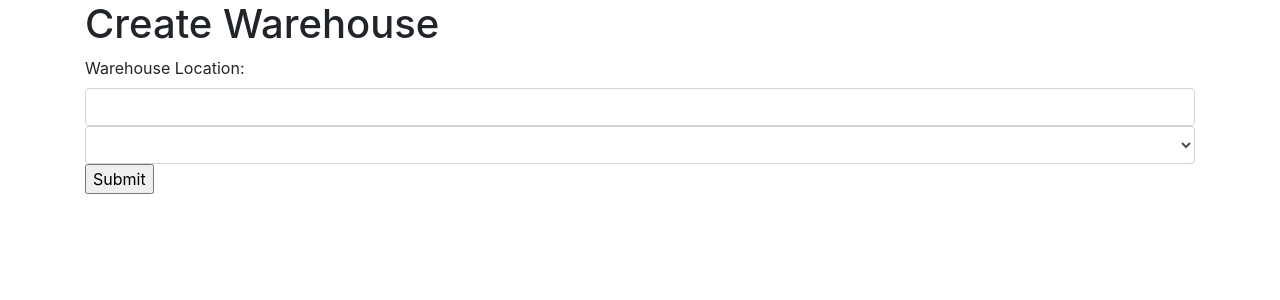
After one commit to victoelim/inventory_management, a Python web app: template templates/warehouse.html in a window 1280 px wide. The commit adds this page. Shown: the top 300 px of the page. Run offline with Jinja, Linux system fonts and the light colour scheme; the template is opened without the code that fills it: most values are stand-ins (such as "Sample title", 1, 10 or a date in 2020); some libraries are stand-ins or nearby versions.

Commit message:
created a form and view function to create warehouse

```diff
--- a/models.py
+++ b/models.py
@@ -21,7 +21,7 @@ class Store(BaseModel):
    name = pw.CharField(unique=True)
 
 class Warehouse(BaseModel):
-   store = pw.ForeignKeyField(Store, backref='warehouses', unique=True)
+   store = pw.ForeignKeyField(Store, backref='warehouses')
    location = pw.TextField()
 
 class Product(BaseModel):
--- a/templates/store.html
+++ b/templates/store.html
@@ -1,5 +1,6 @@
 {% extends "_layout.html" %}
 {% block content %}
+<h1>Create Store</h1>
 <form action="{{ url_for('store_create') }}" method="POST">
   <div class="form-group">
     <label for="store_name">Store Name:</label>
--- /dev/null
+++ b/templates/warehouse.html
@@ -0,0 +1,18 @@
+{% extends "_layout.html" %}
+{% block content %}
+<h1>Create Warehouse</h1>
+<form action="{{ url_for('warehouse_create') }}" method="POST">
+  <div class="form-group">
+    <label for="warehouse_location">Warehouse Location:</label>
+    <input type='text' name='warehouse_location' class="form-control" / >
+    <select class="form-control" name="store_id">
+    {% for store in stores %}
+        <option style="display:none"></option>
+        <option value="{{store.id}}">{{store.name}}</option>
+    {% endfor %}
+      </select>
+    <input type ="submit" value="Submit"/>
+  </div>
+
+</form>
+{% endblock %}
```
Also changed, not shown: server.py (+16 -2 lines).
